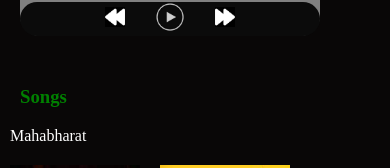
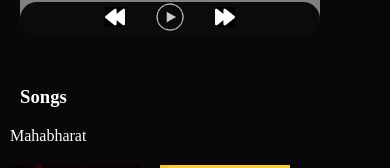
Before and after one commit to ovuiproduction/Spotify-Clone, a plain HTML site: page index.html in a window 390 px wide. Shown: the part 407-575 px from the top of the page. Drawn offline with Linux system fonts and the light colour scheme.

Commit message:
Update style.css

```diff
--- a/CSS/style.css
+++ b/CSS/style.css
@@ -325,8 +325,7 @@ h3{
         column-gap: 50px;
     }
     h3{
-/*         color:#fff; */
-        color:green;
+        color:#fff;
         margin-top: 50px;
         margin-left: 20px;
     }
```
